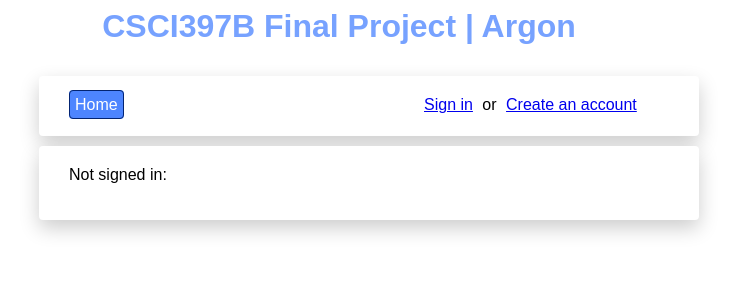
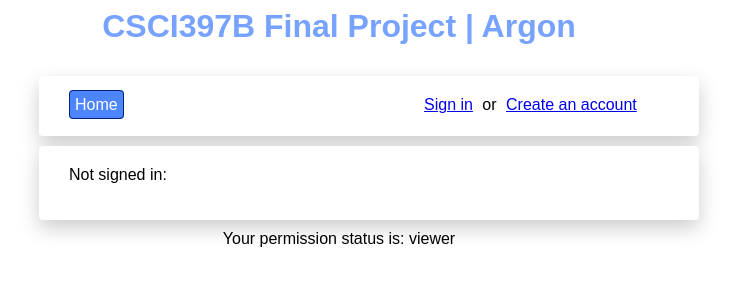
Before and after one commit to Ann-c-Tseng/CSCI397BFinalProject, a PHP site: page / in a window 1280 px wide. Shown: the top 300 px of the page, without its empty margins (301-1038 px from the left). Run offline with PHP 8.4, Linux system fonts and the light colour scheme; data that the repository does not hold is empty.

Commit message:
added the permission status notice at the bottom of our index.php

```diff
--- a/index.php
+++ b/index.php
@@ -134,5 +134,7 @@
         if($vv === "superuser") {
             include 'addcatbtn.php';
         }
-    };
+    } else {
+        echo "Your permission status is: viewer <br>";
+    }
 ?>
```
